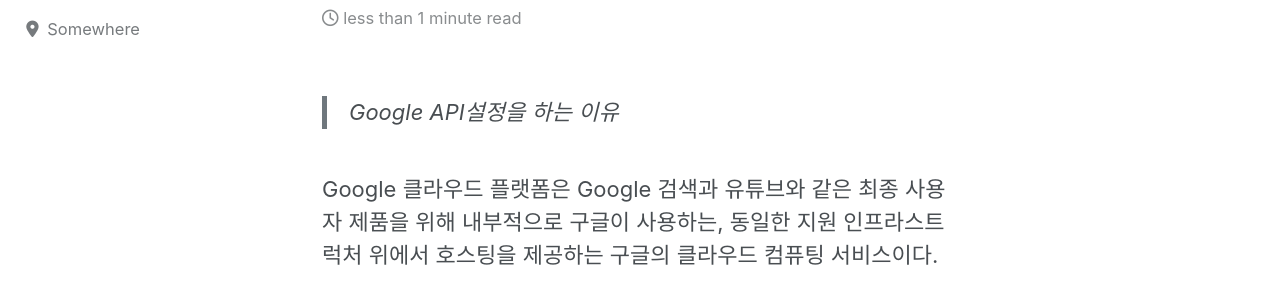
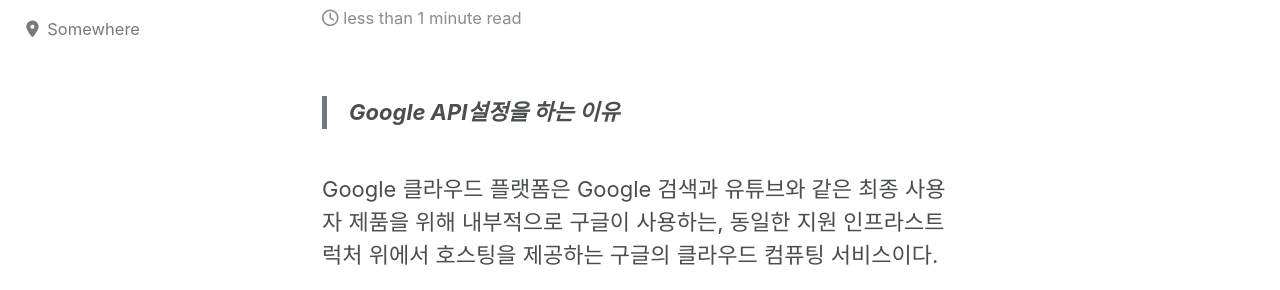
Before and after one commit to junghyunseo0105/docupad, a Jekyll site: the page built from _posts/2019-08-18-파이어베이스:-구글-로그인에-필요한-구글-API-설정.md, in a window 1280 px wide. Shown: the part 183-473 px from the top of the page. Built offline with Jekyll 4.4.1, drawn with Linux system fonts in a browser that asks for light colours; cached includes are drawn as plain includes; nearby versions of some CDN libraries.

```diff
--- a/_posts/2019-08-18-파이어베이스:-구글-로그인에-필요한-구글-API-설정.md
+++ b/_posts/2019-08-18-파이어베이스:-구글-로그인에-필요한-구글-API-설정.md
@@ -1,3 +1,3 @@
->Google API설정을 하는 이유
+>__Google API설정을 하는 이유__
 
 Google 클라우드 플랫폼은 Google 검색과 유튜브와 같은 최종 사용자 제품을 위해 내부적으로 구글이 사용하는, 동일한 지원 인프라스트럭처 위에서 호스팅을 제공하는 구글의 클라우드 컴퓨팅 서비스이다.
```
